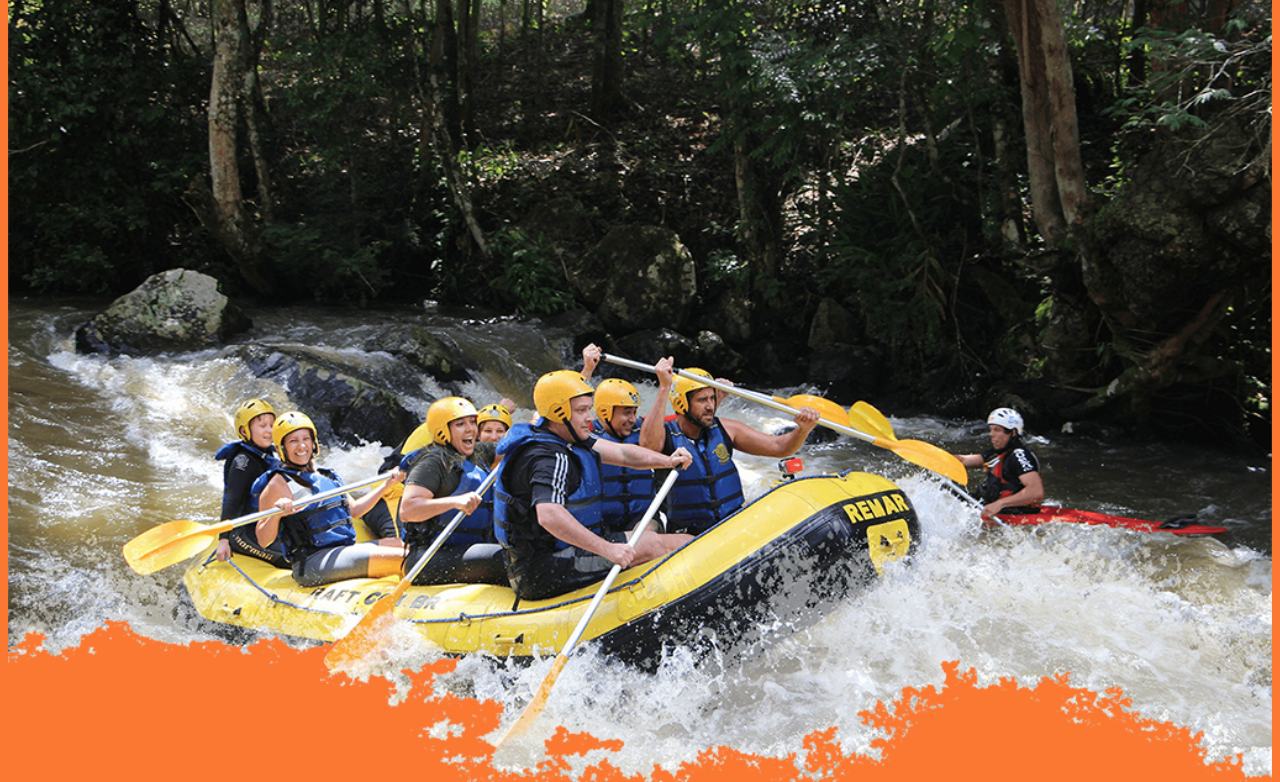
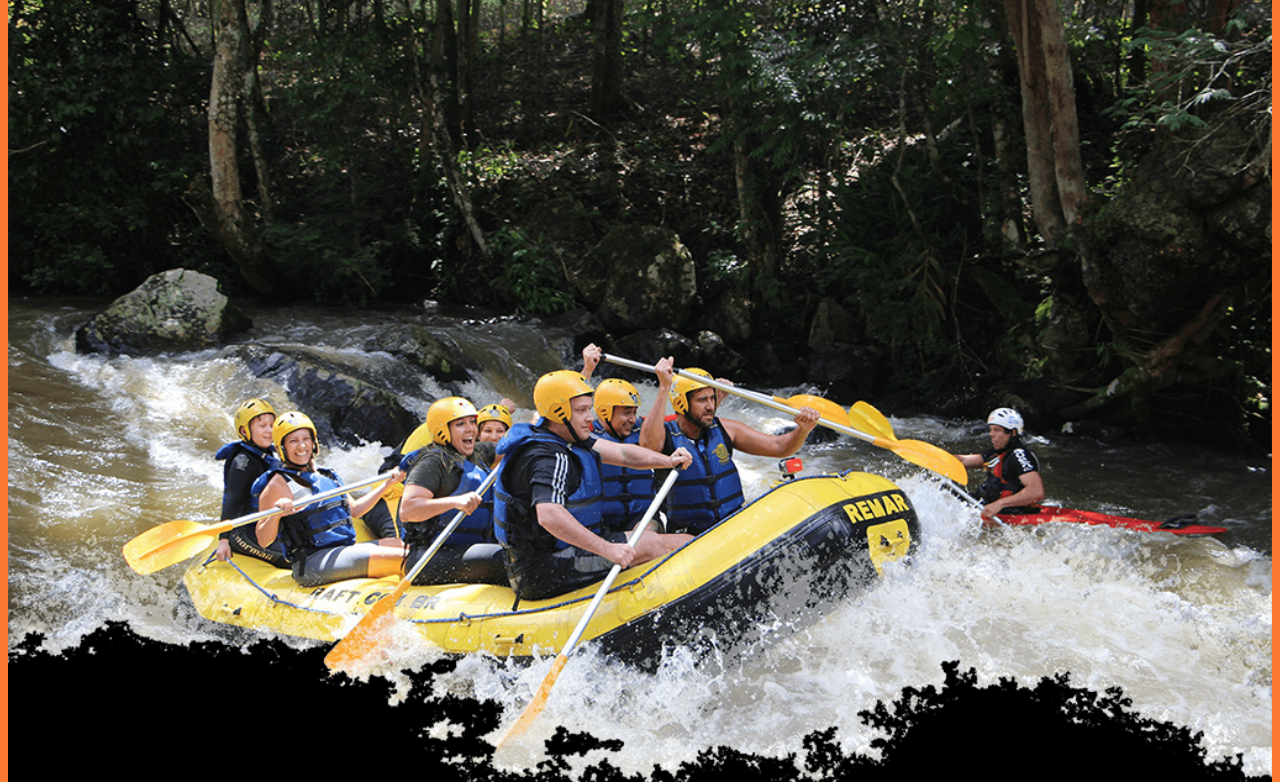
Before and after one commit to Calvin55b/wwd130, a plain HTML site: page wwr/index.html in a window 1280 px wide. Shown: the part 132-914 px from the top of the page. Drawn offline with Linux system fonts and the light colour scheme.

Commit message:
I fixed an error with targeting multiple elements at once. I didn't have comments between the three elements

```diff
--- a/wwr/styles/style.css
+++ b/wwr/styles/style.css
@@ -2,8 +2,10 @@
     max-width: 1600px;
     margin: 0 auto;
 }
-nav #hero #home-grid {
+nav, #hero, #home-grid {
     text-align: center;
+    background-color: black;
+
 }
 
 
```
